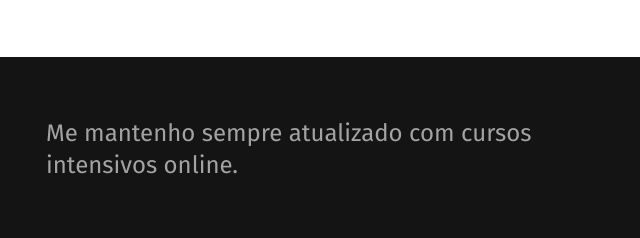
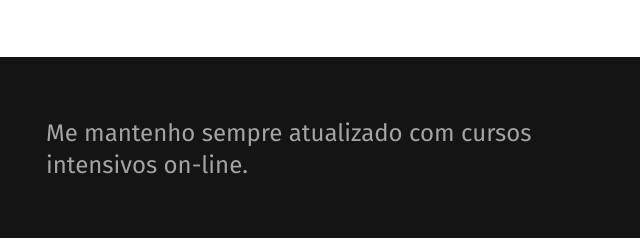
Before and after one commit to gabriellgomesc/portfolio, a plain HTML site: page index.html in a window 1280 px wide. Shown: the part 1229-1467 px from the top of the page, 454-1094 px from the left. Drawn offline with Linux system fonts and the light colour scheme.

Commit message:
some corrections in paragraph of formacao

```diff
--- a/index.html
+++ b/index.html
@@ -104,7 +104,7 @@
     <div class="container display-grid padding">
       <h2 class="subtitulo-xg cor-06">Formação</h2>
       <div class="xp-fm-conteudo">
-        <p class="font-1-m cor-05">Me mantenho sempre atualizado com cursos intensivos online.</p>
+        <p class="font-1-m cor-05">Me mantenho sempre atualizado com cursos intensivos <span lang="en">on-line</span>.</p>
 
         <div class="formacao-aprendizado">
           <div class="formacao-cs-id">
```
